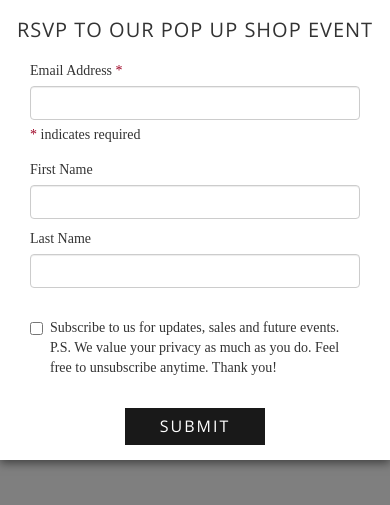
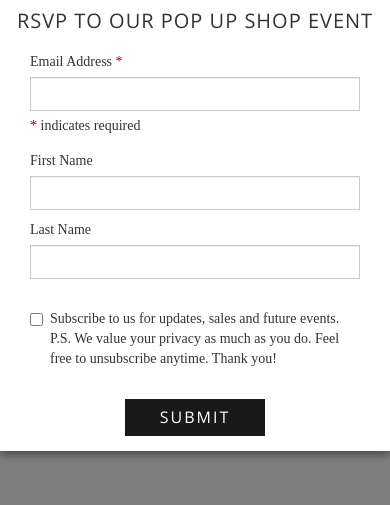
Before and after one commit to jyek/labeless-popup, a website: page public/index.html in a window 390 px wide. Both pictures are taken after a click on the button "CLICK TO RSVP". Shown: the part 139-644 px from the top of the page. Drawn offline with nearby package versions, Linux system fonts and the light colour scheme; some packages are replaced by stand-ins of ours; a script that the page names is missing; a web font is replaced by a local one.

Commit message:
Updated css for mobile

```diff
--- a/public/index.html
+++ b/public/index.html
@@ -85,6 +85,7 @@
                   <input type="text" value="" name="LNAME" class="form-control" id="mce-LNAME">
                 </div>
               </div>
+              <div class="clearfix"></div>
               <div class="subscribe form-group col-md-12">
                 <label class="checkbox-label">
                   <input class="checkbox" type="checkbox">
--- a/public/styles/styles.css
+++ b/public/styles/styles.css
@@ -26,6 +26,8 @@ h5 {
 hr { border-top: 4px solid #eee; }
 
 label { font-weight: 400; }
+
+.form-control { border-radius: 0px; }
 
 /* Header
  ----------------------------------------------------*/
@@ -98,7 +100,7 @@ label { font-weight: 400; }
 }
 
 .modal-dialog {
-  margin: 10% auto;
+  margin: 30px auto;
   width: 500px;
 }
 
```
